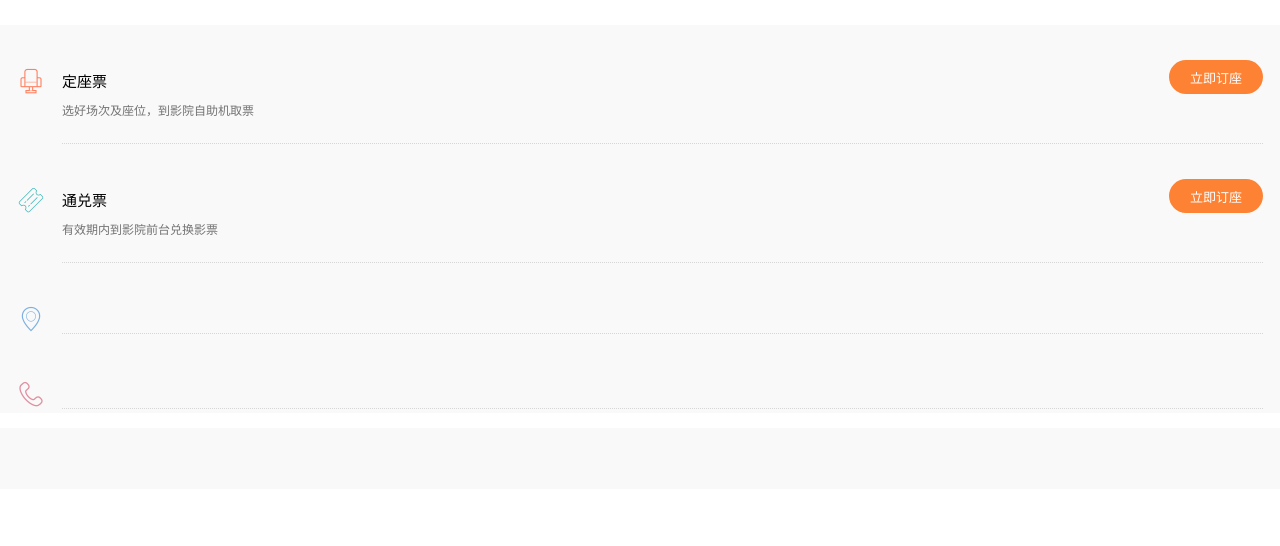
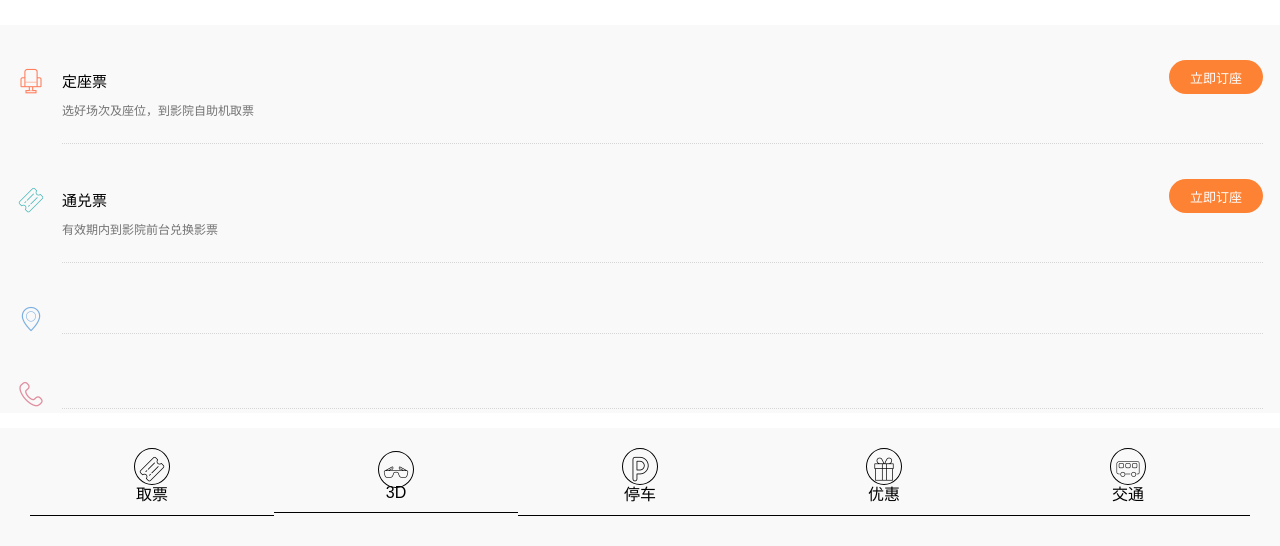
Before and after one commit to idea100/maizuo-app, a React app: page /cinema/1 in a window 1280 px wide. Shown: the part 989-1535 px from the top of the page. Before the commit the page ends 1478 px from the top, so only its background shows below. Built offline with nearby package versions, Linux system fonts and the light colour scheme; no server answers.

Commit message:
底部icon点击详情展示

```diff
--- a/src/pages/Cinema/detail/cinema-detail.js
+++ b/src/pages/Cinema/detail/cinema-detail.js
@@ -5,6 +5,14 @@ import Header from '@/container/header'
 export default class User extends Component {
   constructor (props) {
     super(props)
+    this.onOtherClick = this.onOtherClick.bind(this)
+    this.state = {
+      num: 0
+    }
+  }
+
+  onOtherClick (num) {
+    this.setState({ num })
   }
 
   componentDidMount () {
@@ -13,6 +21,8 @@ export default class User extends Component {
 
   render () {
     let cinema = this.props.cinema
+    let services = cinema.services || []
+    let showDetail = services[this.state.num] || {}
     console.log(cinema)
     return (
       <div className="cinema">
@@ -82,8 +92,31 @@ export default class User extends Component {
 
         <div className="other-detail-item">
           <ul className="list-inline">
+            <li>
+              <i className="iconfont icon-ticket" onClick={ () => this.onOtherClick(0) }></i>
+              <div>取票</div>
+            </li>
+            <li>
+              <i className="iconfont icon-glasses" onClick={ () => this.onOtherClick(2) }></i>
+              <div>3D</div>
+            </li>
+            <li>
+              <i className="iconfont icon-parking" onClick={ () => this.onOtherClick(1) }></i>
+              <div>停车</div>
+            </li>
+            <li>
+              <i className="iconfont icon-gift" onClick={ () => this.onOtherClick(3) }></i>
+              <div>优惠</div>
+            </li>
+            <li>
+              <i className="iconfont icon-bus" onClick={ () => this.onOtherClick(4) }></i>
+              <div>交通</div>
+            </li>
+          </ul>
 
-          </ul>
+          <div className="show-other-detail">
+            { showDetail.description }
+          </div>
         </div>
 
       </div>
--- a/src/style/cinema.scss
+++ b/src/style/cinema.scss
@@ -175,11 +175,33 @@
     margin-top: 15px;
     cursor: pointer;
 
+    .iconfont:before {
+      border: 1px solid;
+      border-radius: 50%;
+      padding: 3px;
+    }
+
     .list-inline {
-      padding-left: 0;
-      margin-left: -5px;
+      padding: 0;
+      margin: 0 30px;
       list-style: none;
+      display: flex;
+      flex-wrap: nowrap;
+      flex-direction: row;
 
+      li {
+        display: inline-block;
+        margin: auto;
+        padding: 10px 0;
+        flex-grow: 1;
+        border-bottom: 1px solid;
+        text-align: center;
+      }
+    }
+
+    .show-other-detail {
+      margin: 0 30px;
+      font-size: 12px;
     }
   }
 
```
